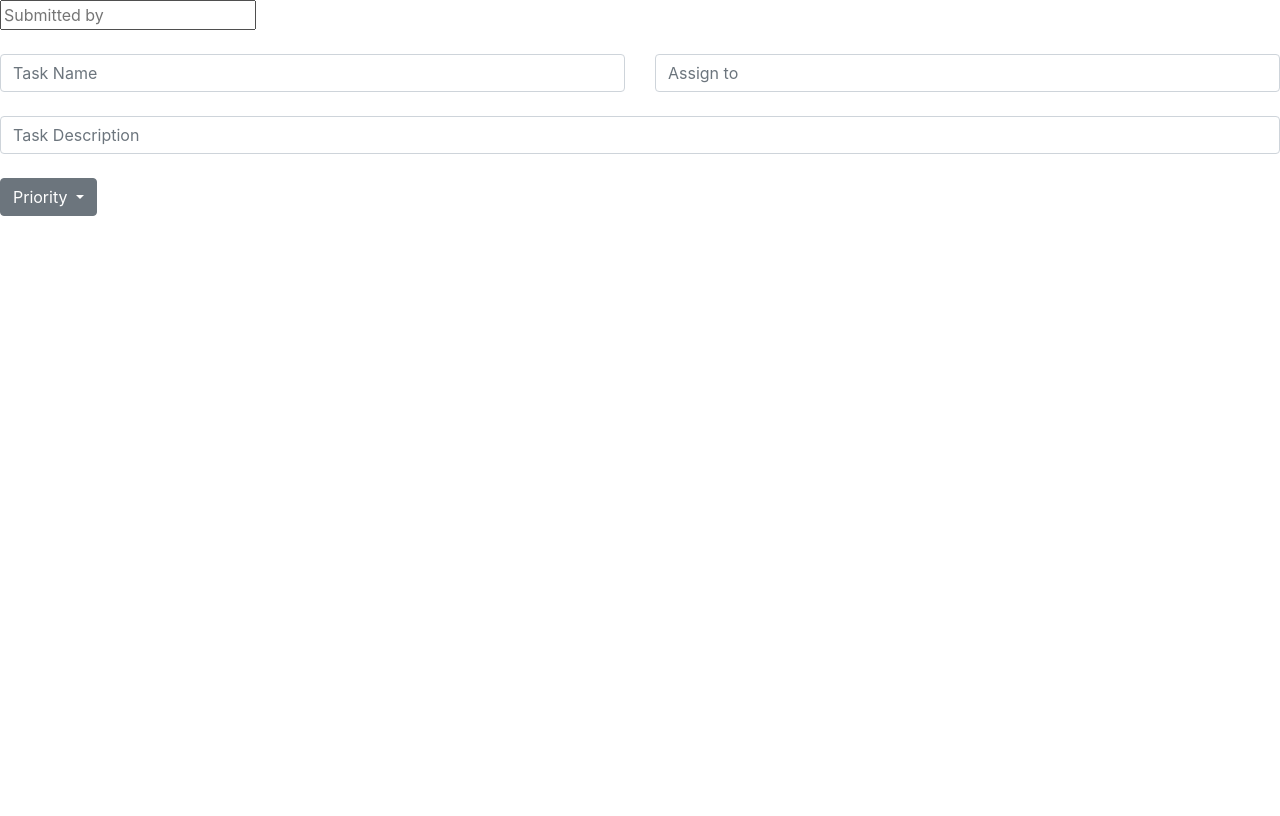
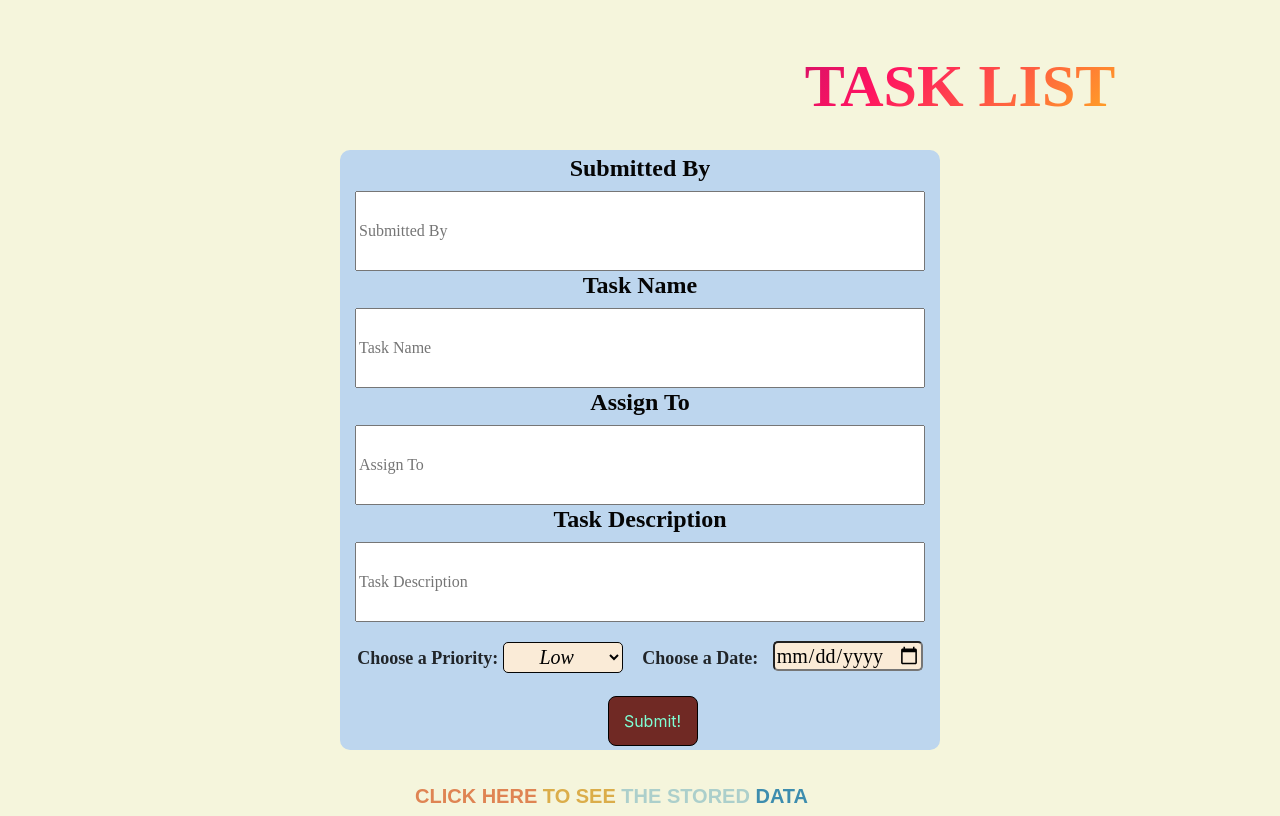
Before and after one commit to marianabennett/finalproject, a plain HTML site: page index.html in a window 1280 px wide. Drawn offline with nearby package versions, Linux system fonts and the light colour scheme.

Commit message:
new changes

```diff
--- /dev/null
+++ b/Pages/style1.css
@@ -0,0 +1,98 @@
+body {
+    font-family: 'lato', sans-serif;
+}
+
+.container {
+    max-width: 1000px;
+    margin-left: auto;
+    margin-right: auto;
+    padding-left: 10px;
+    padding-right: 10px;
+}
+
+h2 {
+    font-size: 26px;
+    margin: 20px 0;
+    text-align: center;
+
+    small {
+        font-size: 0.5em;
+    }
+}
+
+.responsive-table {
+    li {
+        border-radius: 3px;
+        padding: 25px 30px;
+        display: flex;
+        justify-content: space-between;
+        margin-bottom: 25px;
+    }
+
+    .table-header {
+        background-color: #95A5A6;
+        font-size: 14px;
+        text-transform: uppercase;
+        letter-spacing: 0.03em;
+    }
+
+    .table-row {
+        background-color: #ffffff;
+        box-shadow: 0px 0px 9px 0px rgba(0, 0, 0, 0.1);
+    }
+
+    .col-1 {
+        flex-basis: 25%;
+    }
+
+    .col-2 {
+        flex-basis: 25%;
+    }
+
+    .col-3 {
+        flex-basis: 25%;
+    }
+
+    .col-4 {
+        flex-basis: 25%;
+    }
+
+    .col-5 {
+        flex-basis: 25%;
+    }
+
+    .col-6 {
+        flex-basis: 25%;
+    }
+
+    @media all and (max-width: 767px) {
+        .table-header {
+            display: none;
+        }
+
+        .table-row {}
+
+        li {
+            display: block;
+        }
+
+        .col {
+
+            flex-basis: 100%;
+
+        }
+
+        .col {
+            display: flex;
+            padding: 10px 0;
+
+            &:before {
+                color: #6C7A89;
+                padding-right: 10px;
+                content: attr(data-label);
+                flex-basis: 50%;
+                text-align: right;
+            }
+        }
+    }
+}
--- a/index.html
+++ b/index.html
@@ -1,64 +1,62 @@
 <!doctype html>
 <html lang="en">
-  <head>
-    <!-- Required meta tags -->
-    <meta charset="utf-8">
-    <meta name="viewport" content="width=device-width, initial-scale=1, shrink-to-fit=no">
 
-    <!-- Bootstrap CSS -->
-    <link rel="stylesheet" href="https://cdn.jsdelivr.net/npm/bootstrap@4.5.3/dist/css/bootstrap.min.css" integrity="sha384-TX8t27EcRE3e/ihU7zmQxVncDAy5uIKz4rEkgIXeMed4M0jlfIDPvg6uqKI2xXr2" crossorigin="anonymous">
+<head>
+  <!-- Required meta tags -->
+  <meta charset="utf-8">
+  <meta name="viewport" content="width=device-width, initial-scale=1, shrink-to-fit=no">
 
-<link rel="stylesheet" href="style.css">
+  <!-- Bootstrap CSS -->
+  <link rel="stylesheet" href="https://cdn.jsdelivr.net/npm/bootstrap@4.5.3/dist/css/bootstrap.min.css"
+    integrity="sha384-TX8t27EcRE3e/ihU7zmQxVncDAy5uIKz4rEkgIXeMed4M0jlfIDPvg6uqKI2xXr2" crossorigin="anonymous">
 
-    <title>Final Project</title>
-  </head>
-  <body>
+  <link rel="stylesheet" href="style.css">
 
+  <title>Final Project</title>
+</head>
+
+<body>
+  <h1 class="animate-charcter"><b>Task List</b></h1>
+  <div class="container">
     <form>
-        <div class="row" style="position:center" >
-          <div class="col">
-            <input type="text" class="center" placeholder="Submitted by">
-          </div>
-        </div>
-      </form>
+      <h4><b>Submitted By</b></h4>
+      <input type="text" placeholder="Submitted By">
 
-      <br>
+      <h4><b>Task Name</b></h4>
+      <input type="text" placeholder="Task Name">
 
-    <form>
-        <div class="row">
-          <div class="col">
-            <input type="text" class="form-control" placeholder="Task Name">
-          </div>
-          <div class="col">
-            <input type="text" class="form-control" placeholder="Assign to">
-          </div>
-        </div>
-      </form>
+      <h4><b>Assign To</b></h4>
+      <input type="text" placeholder="Assign To">
 
-      <br>
+      <h4><b>Task Description</b></h4>
+      <input type="text" placeholder="Task Description">
 
-      <form>
-        <div class="row">
-          <div class="col">
-            <input type="text" class="form-control" placeholder="Task Description">
-          </div>
-        </div>
-      </form>
+      <label for="Priority">
+        <h5><b>Choose a Priority:</b></h5>
+      </label>
+      <select name="Priority" id="Priority">
+        <option value="High">High</option>
+        <option value="Medium">Medium</option>
+        <option value="Low" selected>Low</option>
+        <option value="Normal">Normal</option>
+      </select>
 
-      <br>
+      <label for="ChooseaDate">
+        <h5><b>Choose a Date:</b></h5>
+      </label>
+      <input type="date" id="ChooseaDate" name="Choose a Date">
 
-      <div class="d-flex">
-        <div class="dropdown mr-1">
-          <button type="button" class="btn btn-secondary dropdown-toggle" id="dropdownMenuPriority" data-toggle="dropdown" aria-haspopup="true" aria-expanded="false" data-priority="10,20">
-            Priority
-          </button>
-          <div class="dropdown-menu" aria-labelledby="dropdownPriority">
-            <a class="dropdown-item" href="#">Action</a>
-            <a class="dropdown-item" href="#">Another action</a>
+      <button class="btn" type="button" value="submit">Submit!</button>
+    </form>
+    <a href="Pages/index1.html" target="_blank">
+      <h2 class="title">
+        <span class="title-word title-word-1">Click here</span>
+        <span class="title-word title-word-2">to see </span>
+        <span class="title-word title-word-3">the stored</span>
+        <span class="title-word title-word-4"> data</span>
+      </h2>
+    </a>
+  </div>
+</body>
 
-            <a class="dropdown-item" href="#">Something else here</a>
-          </div>
-        </div>
-
-  </body>
 </html>
--- a/style.css
+++ b/style.css
@@ -0,0 +1,245 @@
+body {
+    background-color: beige;
+}
+
+h1 {
+    color: black;
+    font-family: 'Times New Roman', Times, serif;
+    font-size: 10px;
+    text-align: center;
+    margin-top: 50px;
+    width: 600px;
+    left: 660px;
+    position: relative;
+    display: inline-flexbox;
+}
+
+h1:hover {
+    box-shadow: rgba(233, 236, 202, 0.671);
+    box-shadow: 10px 10px 10px rgb(68, 63, 63);
+
+
+}
+
+.animate-charcter {
+    text-transform: uppercase;
+    background-image: linear-gradient(-225deg,
+            #231557 0%,
+            #44107a 29%,
+            #ff1361 67%,
+            #fff800 100%);
+    background-size: auto auto;
+    background-clip: border-box;
+    background-size: 200% auto;
+    color: #fff;
+    background-clip: text;
+    text-fill-color: transparent;
+    -webkit-background-clip: text;
+    -webkit-text-fill-color: transparent;
+    animation: textclip 2s linear infinite;
+    display: inline-block;
+    font-size: 60px;
+}
+
+@keyframes textclip {
+    to {
+        background-position: 200% center;
+    }
+}
+
+
+.title-word {
+    animation: color-animation 4s linear infinite;
+}
+
+.title-word-1 {
+    --color-1: #DF8453;
+    --color-2: #3D8DAE;
+    --color-3: #E4A9A8;
+}
+
+.title-word-2 {
+    --color-1: #DBAD4A;
+    --color-2: #ACCFCB;
+    --color-3: #17494D;
+}
+
+.title-word-3 {
+    --color-1: #ACCFCB;
+    --color-2: #E4A9A8;
+    --color-3: #ACCFCB;
+}
+
+.title-word-4 {
+    --color-1: #3D8DAE;
+    --color-2: #DF8453;
+    --color-3: #E4A9A8;
+}
+
+@keyframes color-animation {
+    0% {
+        color: var(--color-1)
+    }
+
+    32% {
+        color: var(--color-1)
+    }
+
+    33% {
+        color: var(--color-2)
+    }
+
+    65% {
+        color: var(--color-2)
+    }
+
+    66% {
+        color: var(--color-3)
+    }
+
+    99% {
+        color: var(--color-3)
+    }
+
+    100% {
+        color: var(--color-1)
+    }
+}
+
+/* Here are just some visual styles. 🖌 */
+
+.container {
+    display: grid;
+    place-items: center;
+    text-align: center;
+    height: 100vh
+}
+
+.title {
+    font-family: "Montserrat", sans-serif;
+    font-weight: 800;
+    font-size: 20px;
+    text-transform: uppercase;
+}
+
+.container {
+    width: 600px;
+    height: 600px;
+    top: 20px;
+    /* left: 695px; */
+    background: rgb(189, 214, 238);
+    border-radius: 10px;
+    position: relative;
+
+    /* margin-right: 100px;
+    margin-top: 50px;
+    margin-left: 50px;
+    margin-bottom: 50px; */
+
+    display: flex;
+}
+
+.container h4 {
+    text-align: center;
+    color: #050505;
+    font-family: 'Times New Roman', Times, serif;
+
+}
+
+.container input {
+
+    width: 570px;
+    height: 80px;
+    font-family: 'Times New Roman', Times, serif;
+    font-size: 16px;
+
+}
+
+h5 {
+    font-size: 18px;
+    font-family: 'Times New Roman', Times, serif;
+
+
+}
+
+#ChooseaDate {
+    border-radius: 5px;
+    width: 150px;
+    height: 30px;
+    background-color: antiquewhite;
+    display: inline-block;
+    position: relative;
+    margin-right: 10px;
+    margin-top: 10px;
+    left: 10px;
+    bottom: 1px;
+    font-family: 'Times New Roman', Times, serif;
+    font-size: 20px;
+}
+
+
+
+.btn {
+    color: aquamarine;
+    border-color: black;
+    border-radius: 8px;
+    margin-top: 10px;
+    margin-bottom: 0px;
+    margin-right: 50px;
+    margin-left: 15px;
+    background-color: rgb(112, 41, 36);
+    width: 90px;
+    height: 50px;
+    transition: 0.5s;
+    position: relative;
+    text-align: center;
+    left: 30px;
+}
+
+.btn:hover {
+    box-shadow: rgba(233, 236, 202, 0.671);
+    background-color: aquamarine;
+    color: rgb(112, 41, 36);
+    box-shadow: 10px 10px 10px rgb(68, 63, 63);
+}
+
+.btn:active {
+    opacity: 0.3;
+}
+
+#Priority {
+    background-color: antiquewhite;
+    position: relative;
+    border-radius: 5px;
+    text-align: center;
+    font-size: 20px;
+    margin-top: 20px;
+    margin-right: 15px;
+    font-style: italic;
+    font-family: 'Times New Roman', Times, serif;
+    border-style: double;
+    border-color: #050505;
+    width: 120px;
+    height: 31px;
+}
+
+a {
+    position: relative;
+
+    top: 350px;
+    right: 510px;
+    font-family: 'Times New Roman', Times, serif;
+    font-size: 18px;
+
+    display: inline-block;
+    white-space: nowrap;
+    text-shadow: #050505;
+
+}
+
+
+span {
+    color:
+
+
+}
```
Also changed, not shown: Pages/index1.html (added, +78 -0 lines).
